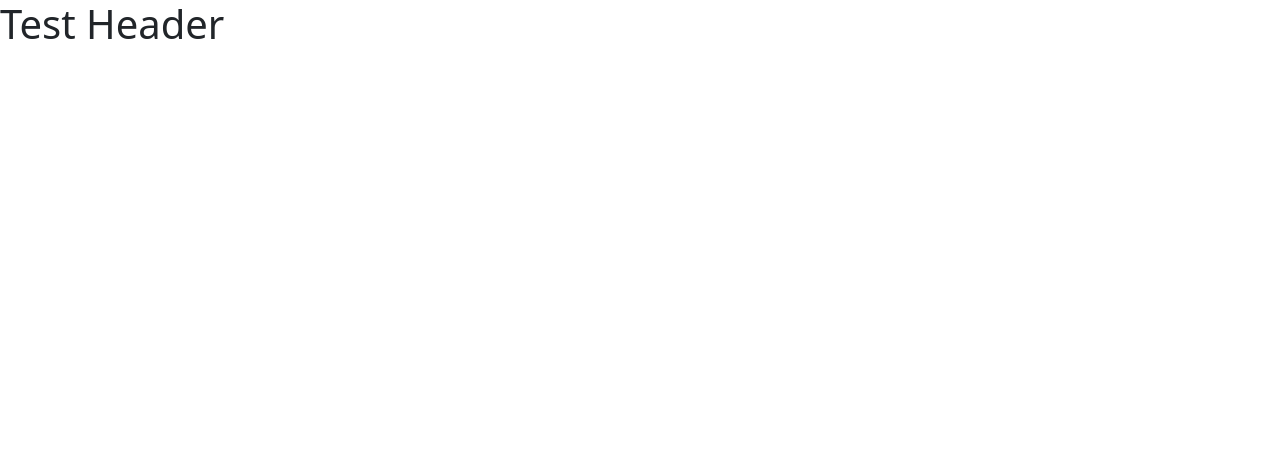
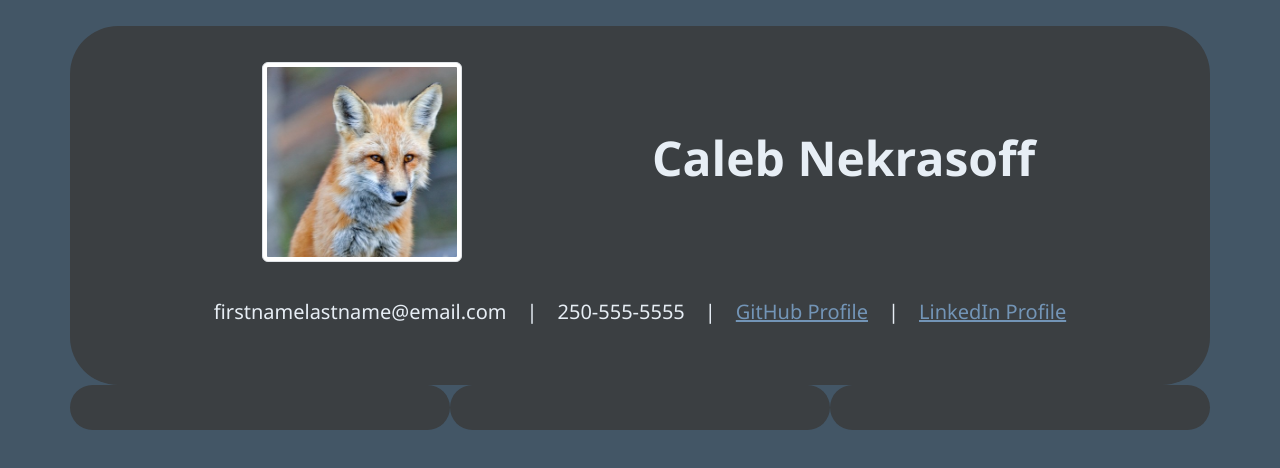
Before and after one commit to c-dev2/c-dev2.github.io, a plain HTML site: page index.html in a window 1280 px wide. Drawn offline with nearby package versions, Linux system fonts and the light colour scheme.

Commit message:
Added color palette, contact info

```diff
--- a/index.html
+++ b/index.html
@@ -6,9 +6,42 @@
     <title>Caleb Nekrasoff</title>
     <!-- Below is a link to allow for Bootstrap's CSS components to work -->
     <link href="https://cdn.jsdelivr.net/npm/bootstrap@5.3.3/dist/css/bootstrap.min.css" rel="stylesheet" integrity="sha384-QWTKZyjpPEjISv5WaRU9OFeRpok6YctnYmDr5pNlyT2bRjXh0JMhjY6hW+ALEwIH" crossorigin="anonymous">
+    <!-- Below is the link to the local stylesheet -->
+    <link rel="stylesheet" href="styles/styles.css">
 </head>
 <body>
-    <h1>Test Header</h1>
+    <div class="container info-box">
+        <div class="row">
+            <div class="col">
+                <img class="img-thumbnail" id="profile-pic" src="assets/Red_fox.jpg" alt="Profile Picture">
+            </div>
+            <div class="col d-flex align-items-center" id="name-header-div">
+                <h1 id="name-header">Caleb Nekrasoff</h1>
+            </div>
+            <!-- <div class="col"></div> -->
+        </div>
+        <div class="row">
+            <div class="col">
+                <h2>firstnamelastname@email.com&emsp;|&emsp;250-555-5555&emsp;|&emsp;<a href="">GitHub Profile</a>&emsp;|&emsp;<a href="">LinkedIn Profile</a></h2>
+            </div>
+        </div>
+    </div>
+
+    <div class="container" id="resume-body">
+        <div class="row">
+            <div class="col info-box">
+
+            </div>
+            <div class="col info-box">
+
+            </div>
+            <div class="col info-box">
+
+            </div>
+        </div>
+
+    </div>
+
     <!-- Below is a link to allow for Bootstrap's JavaScript components to work -->
     <script src="https://cdn.jsdelivr.net/npm/bootstrap@5.3.3/dist/js/bootstrap.bundle.min.js" integrity="sha384-YvpcrYf0tY3lHB60NNkmXc5s9fDVZLESaAA55NDzOxhy9GkcIdslK1eN7N6jIeHz" crossorigin="anonymous"></script>
 </body>
--- a/styles/styles.css
+++ b/styles/styles.css
@@ -0,0 +1,52 @@
+/* CONSTANTS */
+
+:root {
+    --divColor: 59, 63, 66;
+    --divPad: 2%;
+}
+
+/* ELEMENTS */
+
+body {
+    background-color: rgb(67, 86, 102);
+    font-family:'Segoe UI', Tahoma, Geneva, Verdana, sans-serif;
+    color: rgb(231, 238, 245);
+    padding-top: 2%;
+}
+
+h1 {
+    font-size: 3em;
+    font-weight: 610;
+}
+
+h2 {
+    font-size: 1.25em;
+}
+
+a {
+    color: rgb(115, 149, 183);
+}
+
+/* CLASSES */
+
+.row {
+    margin-bottom: 2.5%;
+}
+
+.info-box {
+    text-align: center;
+    background-color: rgb(var(--divColor));
+    padding: var(--divPad);
+    border-radius: 3rem;
+}
+
+/* IDs */
+
+#profile-pic {
+    max-width: 200px;
+    max-height: 200px;
+    min-width: none;
+    min-height: none;
+    margin-top: 2%;
+    margin-bottom: 2%;
+}
```
Also changed, not shown: assets/Red_fox.jpg (added).
